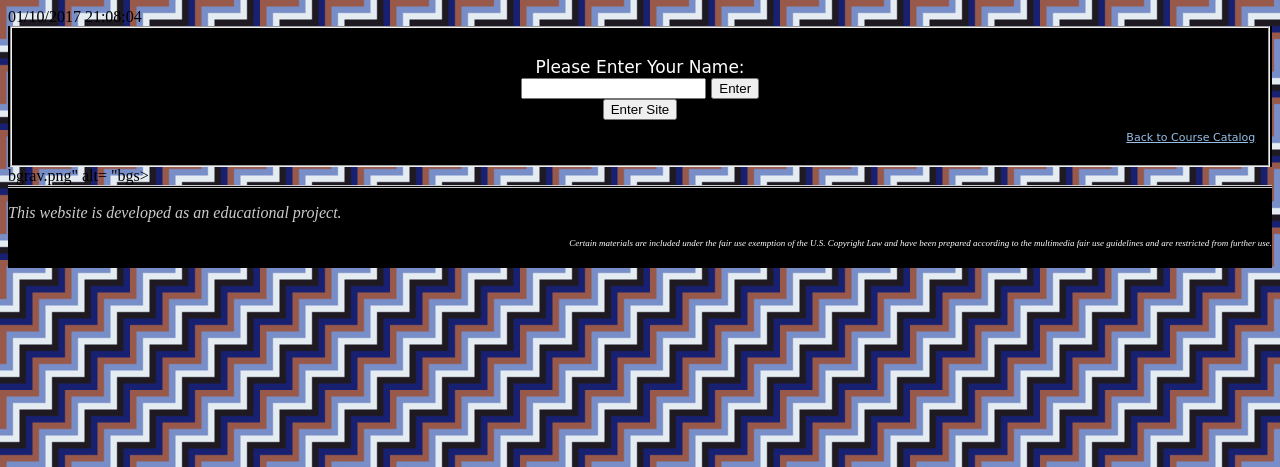
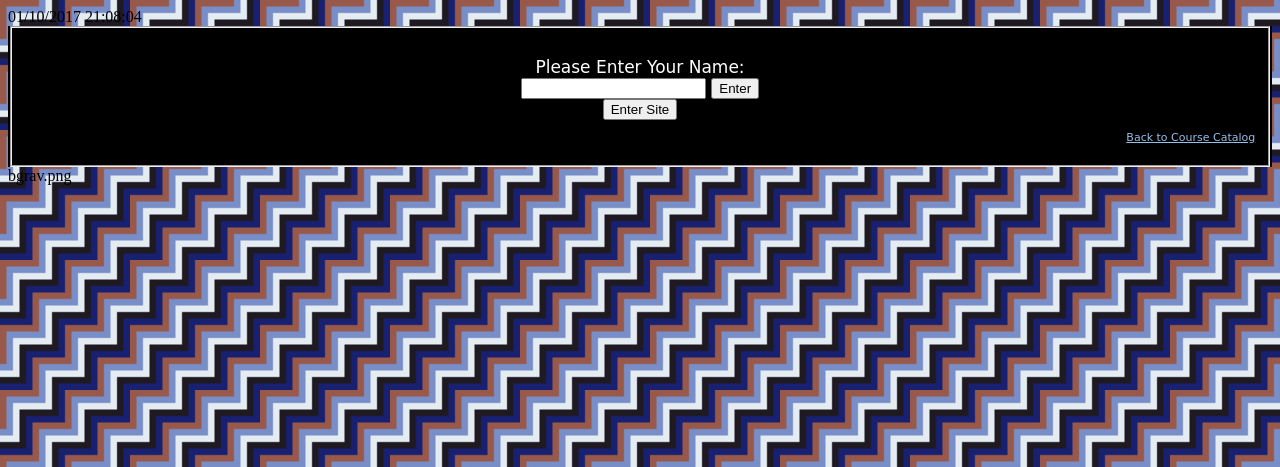
Before and after one commit to rashmee/myPortfolio, a PHP site: page /projects/hp/HP/uniform.html in a window 1280 px wide. Shown: the top 467 px of the page. Run offline with PHP 8.4, Linux system fonts and the light colour scheme.

Commit message:
remove php

```diff
--- a/projects/hp/HP/thecss.css
+++ b/projects/hp/HP/thecss.css
@@ -43,6 +43,7 @@ legend {
 	font-size:20px;
 }
 .footer {
+
    bottom:0;
    width:100%;
    height:80px;
--- a/projects/hp/HP/uniform.html
+++ b/projects/hp/HP/uniform.html
@@ -28,7 +28,7 @@
 
 
 		//setting alt for array of images
-		bgimg += '\" alt=\ "bgs>';
+		//bgimg += '\" alt=\ "bgs>';
 
 		//will return the random image
 		return bgimg;
@@ -167,9 +167,6 @@ Please Enter Your Name: <br /><input type="text" id="enterName"  />
 	document.write(getRobes());
 </script>
 </div>
-<div class="footer">
-    <p id="foot1"><em>This website is developed as an educational project.</em></p>
-    <p id="foot2">Certain materials are included under the fair use exemption of the U.S. Copyright Law and have been prepared according to the multimedia fair use guidelines and are restricted from further use.</p>
-    <!-- end .footer --> </div>
+
 </body>
 </html>
--- a/projects/php/findInformation.php
+++ b/projects/php/findInformation.php
@@ -98,7 +98,8 @@ City: <input type="text" name="city" value="<?php echo $city;
 ?>"> <br><br>
 State: <select name="state">
 <?php
-$states=array("AL", "AK", "AZ", "AR", "CA", "CO", "CT", "DE", "DC", "FL", "GA", "HI", "ID","IN", "IA", "KS", "KY", "LA", "ME", "MD", "MA", "MI", "MN", "MS", "MO", "MT", "NE", "NV", "NH", "NJ", "NC", "ND", "OH", "OK", "OR", "PA", "RI", "SC", "SD", "TN" ,"TX", "UT", "VT", "VA", "WA", "WV", "WI", "WY");
+$states=array("AL", "AK", "AZ", "AR", "CA", "CO", "CT", "DE", "DC", "FL", "GA", "HI", "ID", "IN", "IA", "KS", "KY", "LA", "ME", "MD", "MA", "MI", "MN", "MS",
+"MO", "MT", "NE", "NV", "NH", "NJ", "NC", "ND", "OH", "OK", "OR", "PA", "RI", "SC", "SD", "TN" ,"TX", "UT", "VT", "VA", "WA", "WV", "WI", "WY");
 foreach($states as $st){
 echo '<option value = "'.$st .'"';
   if (in_array($st , $stateName)) {
```
Also changed, not shown: index.html (+5 -4 lines), 1 other file.
